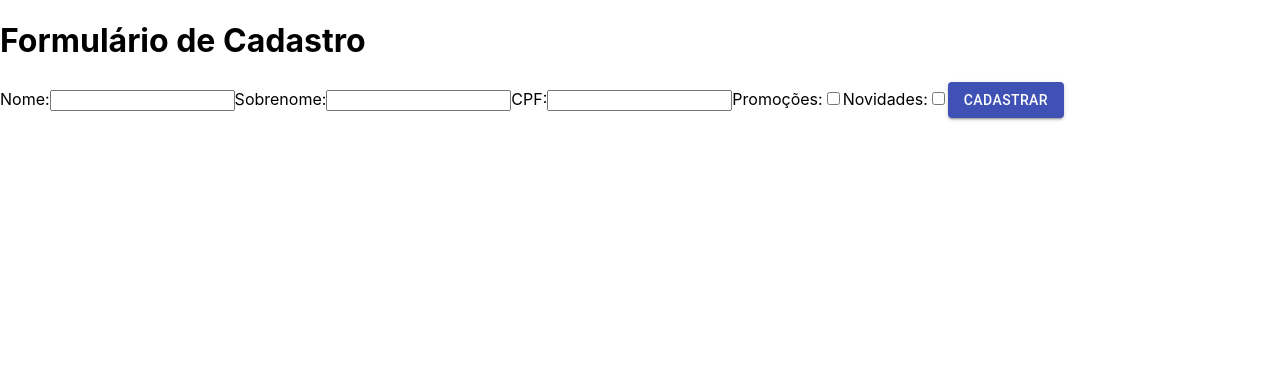
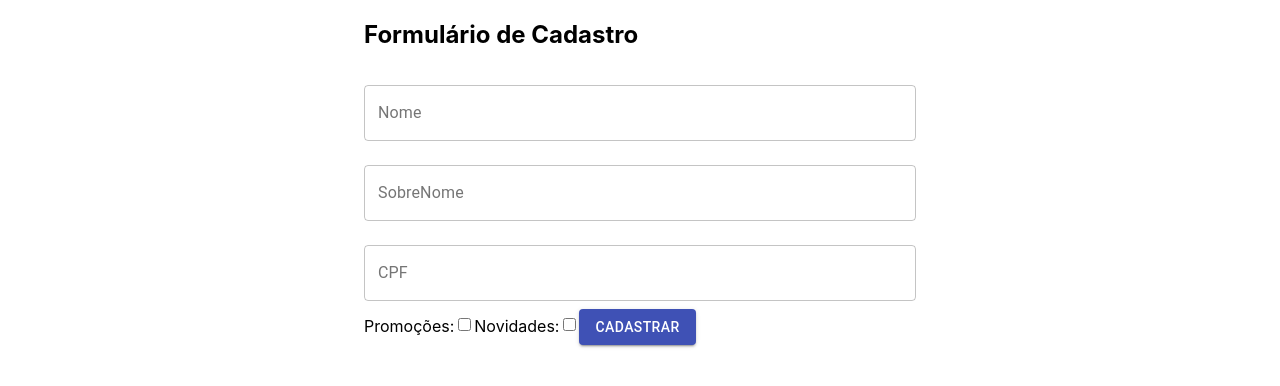
Before and after one commit to Mormani/React-SignUp_Form_V2, a React (Create React App) app: page / in a window 1280 px wide. Shown: the top 386 px of the page. Built offline with nearby package versions, Linux system fonts and the light colour scheme.

Commit message:
Adicionando componentes estilizados

```diff
--- a/src/App.js
+++ b/src/App.js
@@ -1,16 +1,17 @@
 import {Component, Fragment} from 'react';
 import './App.css';
 import FormCadastro from './components/FormularioCadastro/FormularioCadastro';
+import {Container} from '@material-ui/core';
 
 class App extends Component {
 
     render() {
 
         return (
-            <Fragment>
+            <Container component="article" maxWidth="sm">
                 <h1>Formulário de Cadastro</h1>
                 <FormCadastro/>
-            </Fragment>
+            </Container>
         );
     }
 }
--- a/src/components/FormularioCadastro/FormularioCadastro.jsx
+++ b/src/components/FormularioCadastro/FormularioCadastro.jsx
@@ -1,18 +1,14 @@
 import React from 'react';
 import Button from "@material-ui/core/Button";
+import TextField from '@material-ui/core/TextField';
 
 function FormCadastro() {
 
     return (
     <form>
-        <label>Nome:</label>
-        <input type="text"/>
-
-        <label>Sobrenome:</label>
-        <input type="text"/>
-
-        <label>CPF:</label>
-        <input type="text"/>
+        <TextField id="nome" label="Nome" variant="outlined" fullWidth margin="normal"/>
+        <TextField id="sobrenome" label="SobreNome" variant="outlined" fullWidth margin="normal"/>
+        <TextField id="cpf" label="CPF" variant="outlined" fullWidth margin="normal"/>
 
         <label>Promoções:</label>
         <input type="checkbox"/>
```
Also changed, not shown: 1 other file (tests, documents, lock files or other folders).
